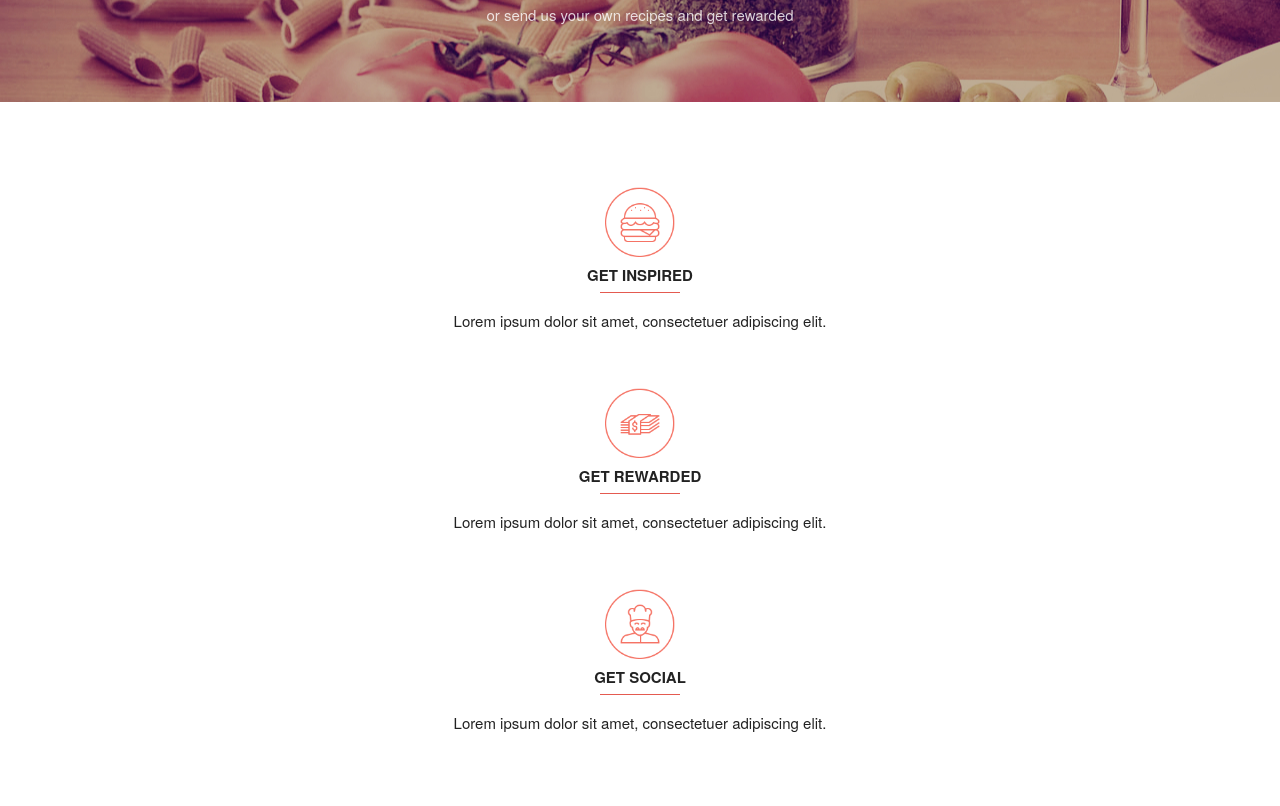
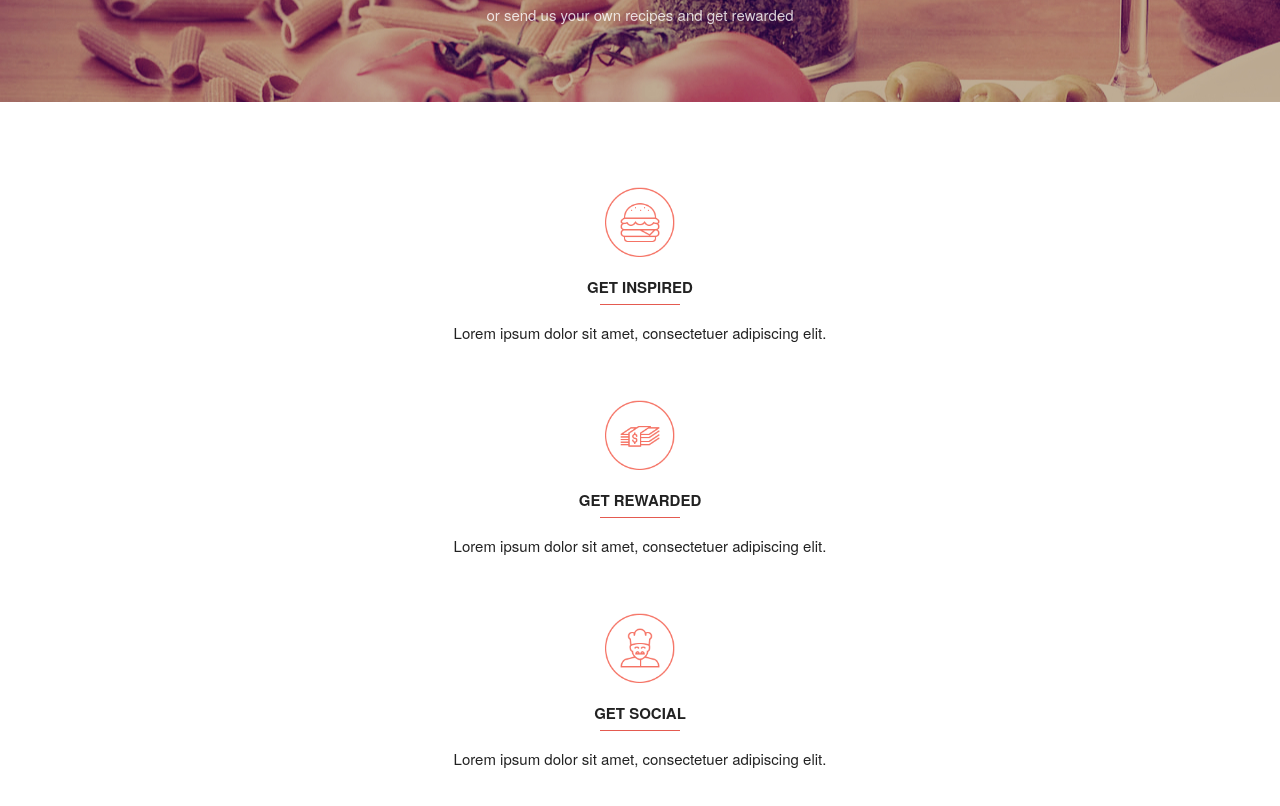
Before and after one commit to Pooya-Tolideh/static-web-pages, a website: page responsive-recipes-page/src/index.html in a window 1280 px wide. Shown: the part 304-1110 px from the top of the page. Drawn offline with nearby package versions, Linux system fonts and the light colour scheme; files that its build step writes are made by us from their sources.

Commit message:
moved feature-item styling into feature-card

```diff
--- a/responsive-recipes-page/src/index.html
+++ b/responsive-recipes-page/src/index.html
@@ -39,21 +39,21 @@
 
     <div class="features container">
 
-      <div class="features__item feature-card">
+      <div class="feature-card">
         <img src="./images/burger@2x.png" alt="burger-icon" class="feature-card__thumbnail">
         <h6 class="feature-card__title">GET INSPIRED</h6>
         <span class="feature-card__title-underline"></span>
         <p class="feature-card__desc">Lorem ipsum dolor sit amet, consectetuer adipiscing elit.</p>
       </div>
 
-      <div class="features__item feature-card">
+      <div class="feature-card">
         <img src="./images/money@2x.png" alt="money-icon" class="feature-card__thumbnail">
         <h6 class="feature-card__title">GET REWARDED</h6>
         <span class="feature-card__title-underline"></span>
         <p class="feature-card__desc">Lorem ipsum dolor sit amet, consectetuer adipiscing elit.</p>
       </div>
 
-      <div class="features__item feature-card">
+      <div class="feature-card">
         <img src="./images/chef@2x.png" alt="chef-icon" class="feature-card__thumbnail">
         <h6 class="feature-card__title">GET SOCIAL</h6>
         <span class="feature-card__title-underline"></span>
--- a/responsive-recipes-page/src/styles/components/_component.featureCard.scss
+++ b/responsive-recipes-page/src/styles/components/_component.featureCard.scss
@@ -1,11 +1,13 @@
 
 .feature-card{
     text-align: center;
+    padding: 1.5rem 0;
 }
 
 .feature-card__thumbnail {
     width: 7rem;
     height: auto;
+    padding-bottom: 1.2rem;
 }
 
 .feature-card__title {
--- a/responsive-recipes-page/src/styles/modules/_module.features.scss
+++ b/responsive-recipes-page/src/styles/modules/_module.features.scss
@@ -1,7 +1,3 @@
 .features{
     padding: 7rem 0;
 }
-
-.features__item{
-    padding: 1.5rem 0;
-}
```
Also changed, not shown: responsive-recipes-page/.tmp/styles/main.css, responsive-recipes-page/dist/styles/main.css, 2 other files.
